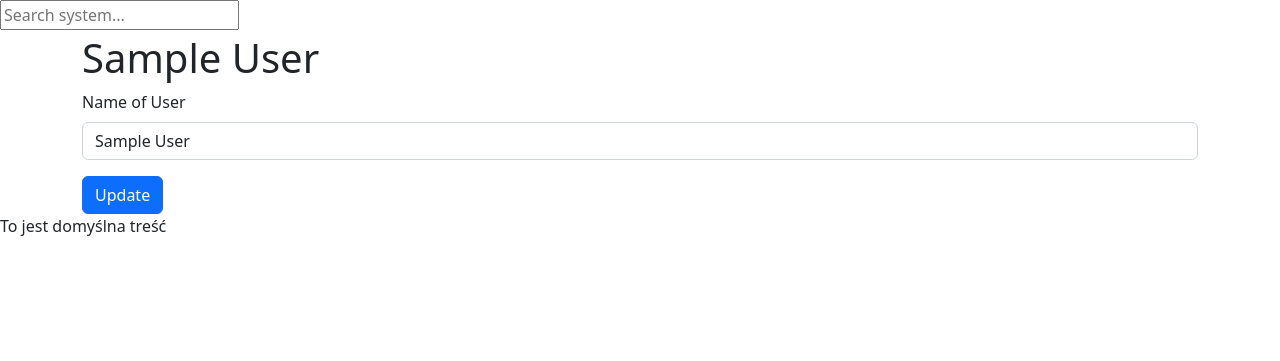
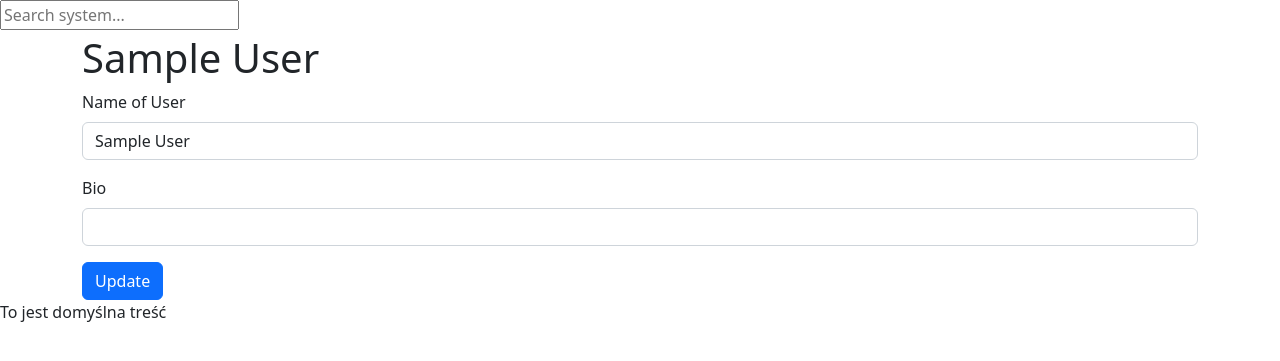
Before and after one commit to Luis-Sid-Frog/Rpg-Project, a Django app: page /users/~update/ in a window 1280 px wide. Shown: the part 56-417 px from the top of the page. Run offline with Django 4.2, Linux system fonts and the light colour scheme; the visitor is signed in with stand-in values (Sample User, id 1); parts of the project's set-up code (start-up, migrations or seed data) failed here and were passed over; some libraries are stand-ins or nearby versions.

Commit message:
Creating bio field in user profile page

```diff
--- a/rpg_project/templates/users/user_detail.html
+++ b/rpg_project/templates/users/user_detail.html
@@ -29,7 +29,7 @@
         <a class="btn btn-primary"
            href="{% url 'account_email' %}"
            role="button">E-Mail</a>
-        <p> hahahahah</p>
+        <p>{{ user.bio }}</p>
         <!-- Your Stuff: Custom user template urls -->
       </div>
     </div>
--- a/rpg_project/users/forms.py
+++ b/rpg_project/users/forms.py
@@ -22,7 +22,7 @@ class UserAdminCreationForm(admin_forms.UserCreationForm):
 
     class Meta(admin_forms.UserCreationForm.Meta):
         model = User
-        fields = ("email",)
+        fields = ("email", "bio")
         field_classes = {"email": EmailField}
         error_messages = {
             "email": {"unique": _("This email has already been taken.")},
--- a/rpg_project/users/models.py
+++ b/rpg_project/users/models.py
@@ -18,6 +18,7 @@ class User(AbstractUser):
     first_name = None  # type: ignore
     last_name = None  # type: ignore
     email = EmailField(_("email address"), unique=True)
+    bio = CharField(blank=True)
     username = None  # type: ignore
 
     USERNAME_FIELD = "email"
--- a/rpg_project/users/views.py
+++ b/rpg_project/users/views.py
@@ -19,7 +19,7 @@ user_detail_view = UserDetailView.as_view()
 
 class UserUpdateView(LoginRequiredMixin, SuccessMessageMixin, UpdateView):
     model = User
-    fields = ["name"]
+    fields = ["name", "bio"]
     success_message = _("Information successfully updated")
 
     def get_success_url(self):
```
Also changed, not shown: rpg_project/users/migrations/0002_user_bio.py (added).
